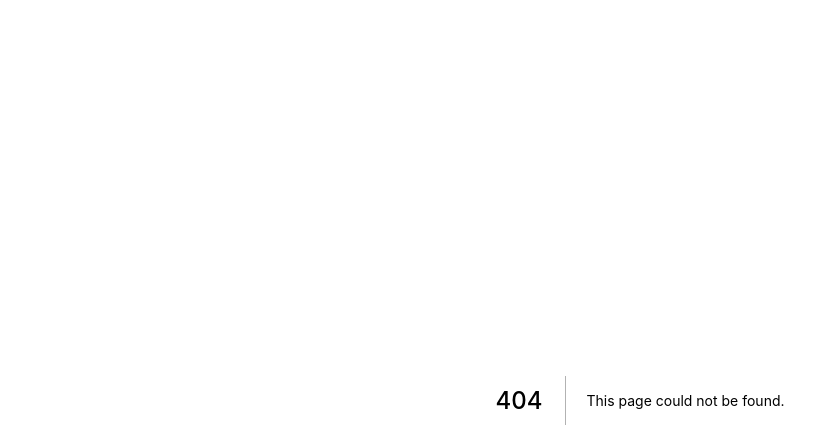
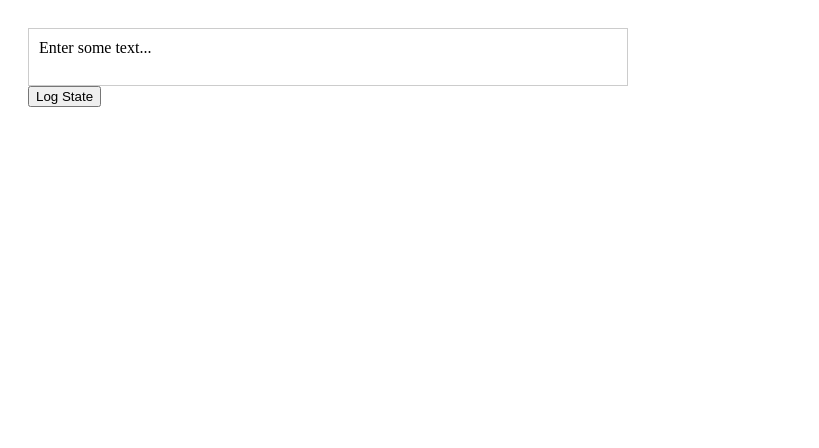
Before and after one commit to Lyonsclay/Blogus, a Next.js app: page /simpledraft in a window 1280 px wide. Before the commit this address had no page. Shown: the top 448 px of the page, without its empty margins (0-819 px from the left). Built offline with nearby package versions, Linux system fonts and the light colour scheme.

Commit message:
Add to focus to EditParagraph

```diff
--- a/components/layout.js
+++ b/components/layout.js
@@ -30,6 +30,7 @@ export default class Layout extends Component {
         <div style={styles.main}>
           <header style={styles.header}>
             <Logo />
+            <Link href='/newblog'><a>New Blog</a></Link>
           </header>
           <div style={styles.content}>
 
--- /dev/null
+++ b/pages/simpledraft.js
@@ -0,0 +1,62 @@
+import React from 'react';
+import {Editor, EditorState} from 'draft-js';
+
+export default class PlainTextEditorExample extends React.Component {
+  constructor(props) {
+    super(props);
+    this.state = {
+      editorState: EditorState.createEmpty(),
+      editor: false,
+    };
+
+    this.focus = () => this.refs.editor.focus();
+    this.onChange = (editorState) => this.setState({editorState});
+    this.logState = () => console.log(this.state.editorState.toJS());
+  }
+
+  componentDidMount() {
+    this.setState({ editor: true })
+  }
+
+  render() {
+    return (
+      <div style={styles.root}>
+        <div style={styles.editor} onClick={this.focus}>
+          {this.state.editor
+           ? <Editor
+               editorState={this.state.editorState}
+               onChange={this.onChange}
+               placeholder="Enter some text..."
+               ref="editor"
+             />
+           : null
+          }
+        </div>
+        <input
+          onClick={this.logState}
+          style={styles.button}
+          type="button"
+          value="Log State"
+        />
+      </div>
+    );
+  }
+}
+
+const styles = {
+  root: {
+    fontfamily: '\'helvetica\', sans-serif',
+    padding: 20,
+    width: 600,
+  },
+  editor: {
+    border: '1px solid #ccc',
+    cursor: 'text',
+    minheight: 80,
+    padding: 10,
+  },
+  button: {
+    margintop: 10,
+    textalign: 'center',
+  },
+}
```
Also changed, not shown: components/Document.js (+16 -6 lines), components/EditParagraph.js (+10 -1 lines), pages/newblog.js (added, +12 -0 lines).
